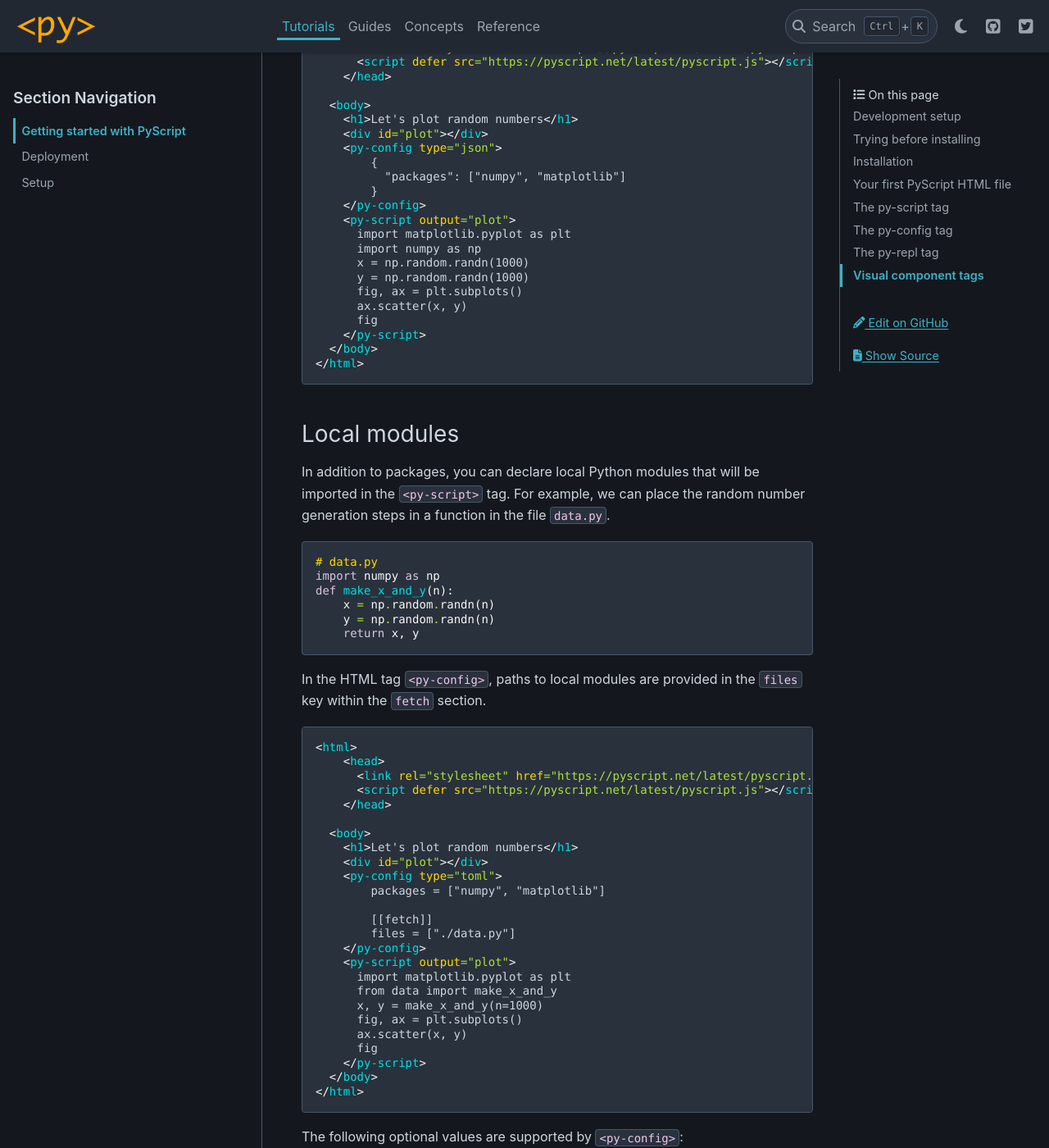
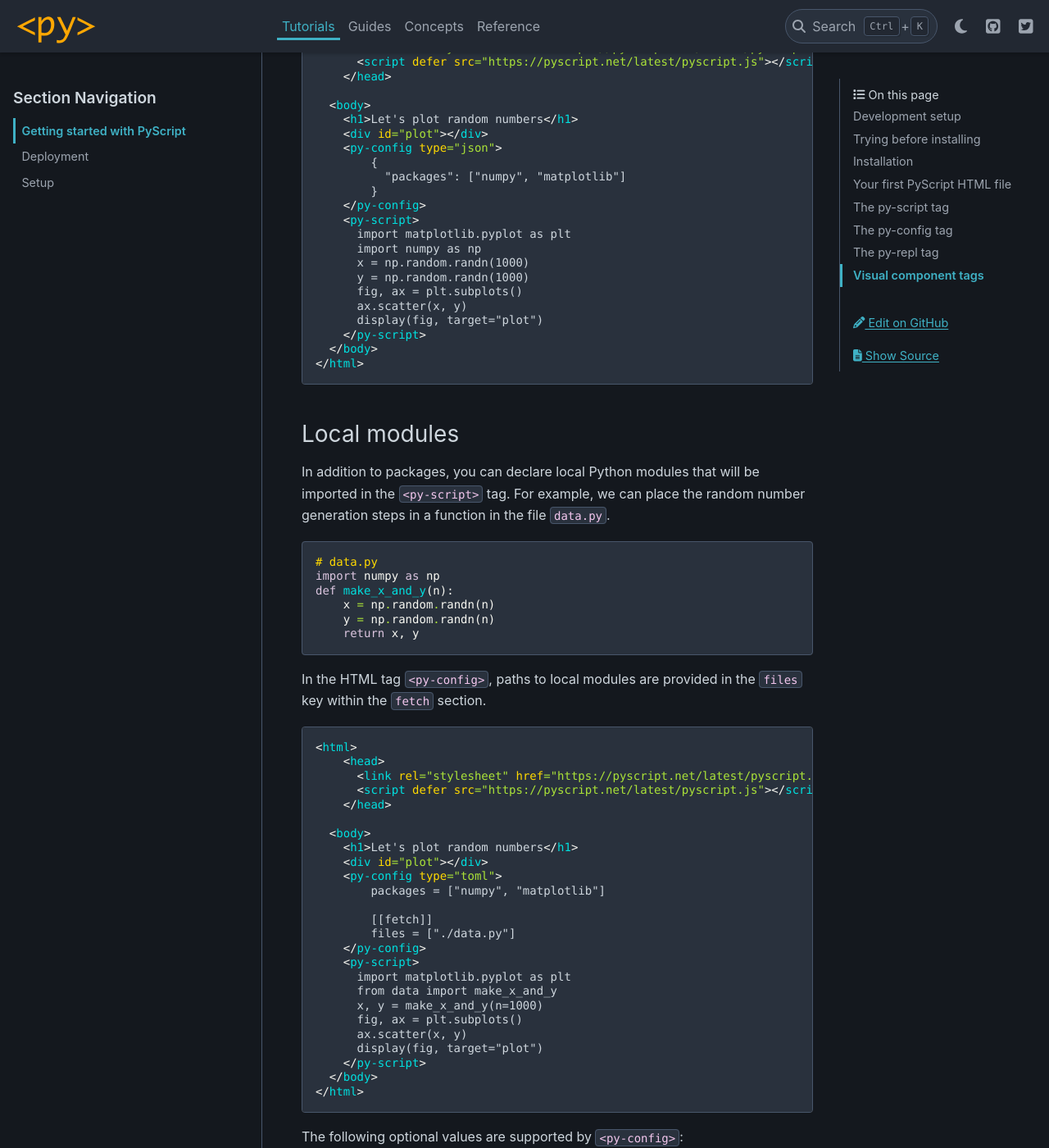
Before and after one commit to pyscript/pyscript, a Sphinx documentation site: the page built from docs/tutorials/getting-started.md, in a window 1280 px wide and 1400 px high, scrolled down 6336 px. Shown: the whole window at 82% size. Built offline with Sphinx 7.4.7 and the PyData theme 0.15.4, drawn with Linux system fonts in a browser that asks for light colours; some of the changed text lies outside the part shown.

Commit message:
Deprecate pyscript output attribute

````diff
--- a/docs/tutorials/getting-started.md
+++ b/docs/tutorials/getting-started.md
@@ -266,8 +266,7 @@ If your `.whl` is not a pure Python wheel, then open a PR or issue with [pyodide
 
 If there's enough popular demand, the pyodide team will likely work on supporting your package. Regardless, things will likely move faster if you make the PR and consult with the team to get unblocked.
 
-For example, NumPy and Matplotlib are available. Notice here we're using `<py-script output="plot">`
-as a shortcut, which takes the expression on the last line of the script and runs `pyscript.write('plot', fig)`.
+For example, NumPy and Matplotlib are available. Notice here we're using `display(fig, target="plot")`, which takes the graph and displays it in the element with the id `plot`.
 
 ```html
 <html>
@@ -284,14 +283,14 @@ as a shortcut, which takes the expression on the last line of the script and run
           "packages": ["numpy", "matplotlib"]
         }
     </py-config>
-    <py-script output="plot">
+    <py-script>
       import matplotlib.pyplot as plt
       import numpy as np
       x = np.random.randn(1000)
       y = np.random.randn(1000)
       fig, ax = plt.subplots()
       ax.scatter(x, y)
-      fig
+      display(fig, target="plot")
     </py-script>
   </body>
 </html>
@@ -331,13 +330,13 @@ In the HTML tag `<py-config>`, paths to local modules are provided in the
         [[fetch]]
         files = ["./data.py"]
     </py-config>
-    <py-script output="plot">
+    <py-script>
       import matplotlib.pyplot as plt
       from data import make_x_and_y
       x, y = make_x_and_y(n=1000)
       fig, ax = plt.subplots()
       ax.scatter(x, y)
-      fig
+      display(fig, target="plot")
     </py-script>
   </body>
 </html>
````
Also changed, not shown: docs/reference/elements/py-config.md (+6 -6 lines), pyscriptjs/src/components/pyscript.ts (+9 -1 lines), 2 other files.
